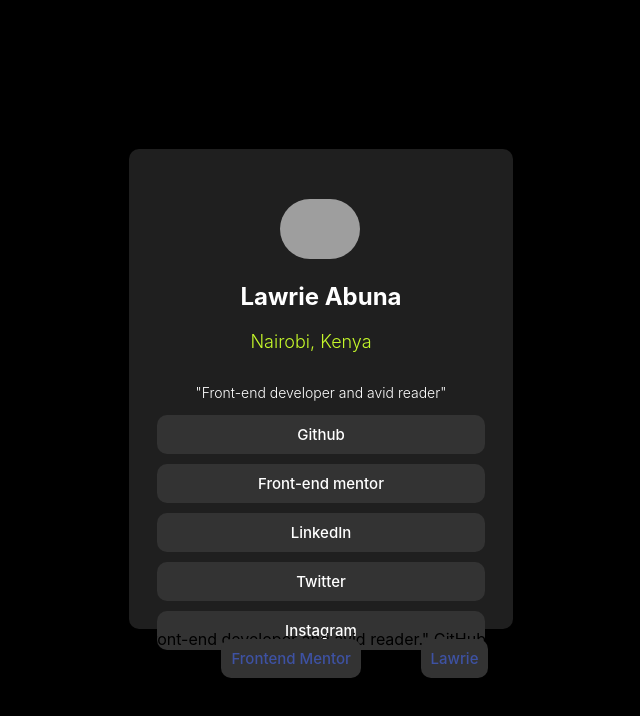
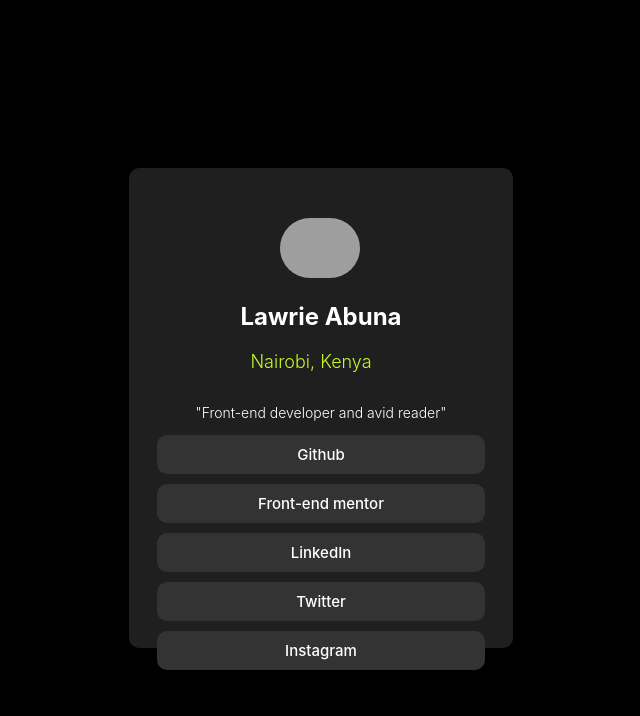
Before and after one commit to A-Lawrie/social-links, a plain HTML site: page index.html in a window 1280 px wide. Shown: the whole page, without its empty margins (327-967 px from the left). Drawn offline with Linux system fonts and the light colour scheme; grey boxes are pictures that could not be loaded.

Commit message:
Made changes to the index file

```diff
--- a/index.html
+++ b/index.html
@@ -38,20 +38,5 @@
     <a href="https://twitter.com/LawrieAbuna">Twitter</a>
     <a href="https://www.instagram.com/code.with_l?igsh=Mm0ydnV5dGlneHJ4">Instagram</a>
   </main>
-
-  Jessica Randall
-  London, United Kingdom
-  "Front-end developer and avid reader."
-
-  GitHub
-  Frontend Mentor
-  LinkedIn
-  Twitter
-  Instagram
-
-  <div class="attribution">
-    Challenge by <a href="https://www.frontendmentor.io?ref=challenge" target="_blank">Frontend Mentor</a>.
-    Coded by <a href="https://github.com/JCOCHARLIE">Lawrie</a>.
-  </div>
 </body>
 </html>
```
